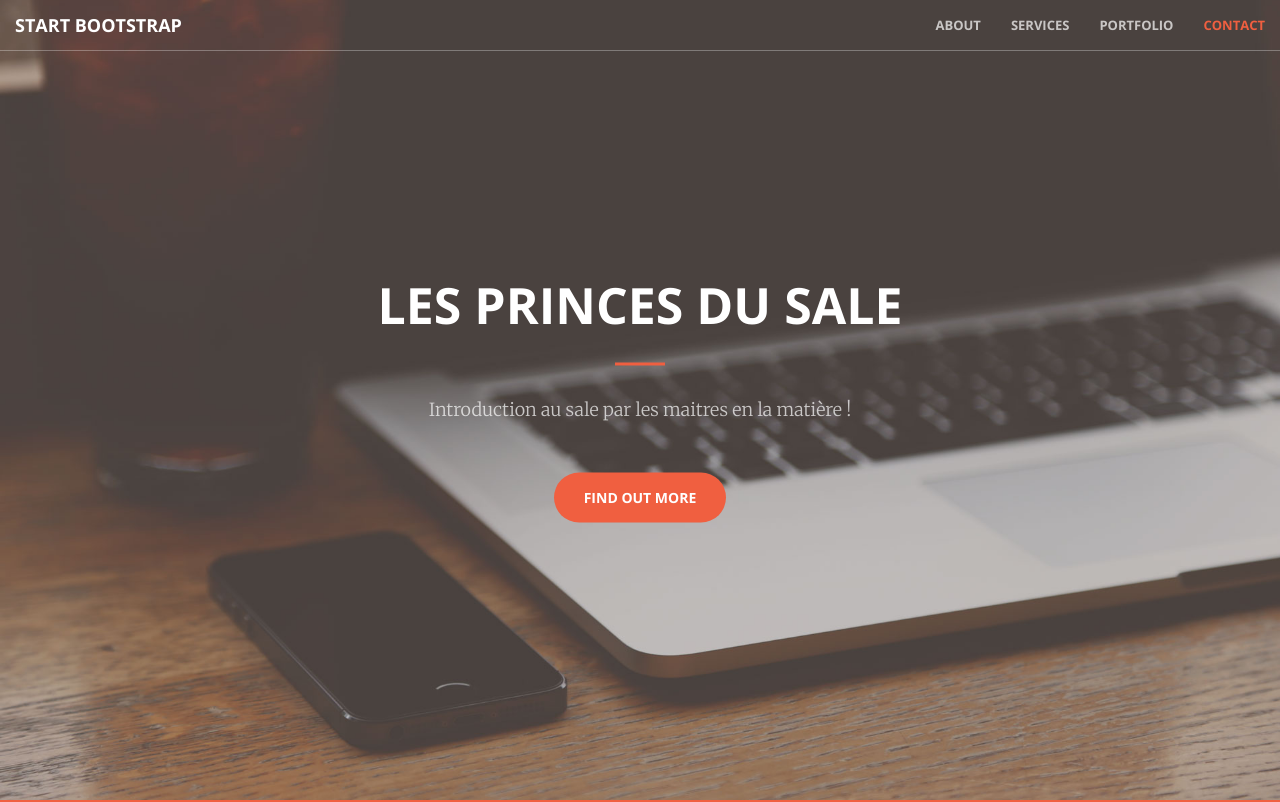
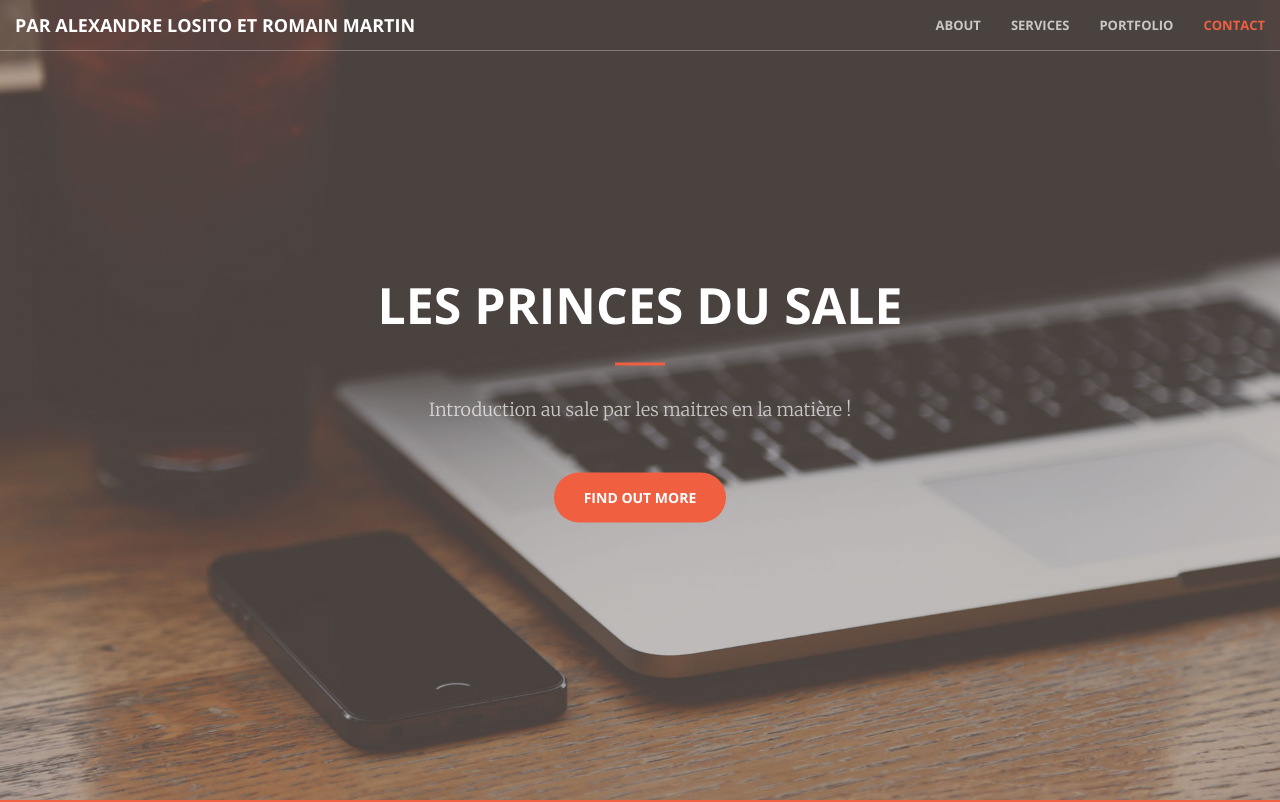
Before and after one commit to alexlosito/alexlosito.github.io, a website: page index.html in a window 1280 px wide. Shown: the top 802 px of the page. Drawn offline with nearby package versions, Linux system fonts and the light colour scheme.

Commit message:
Update index.html

```diff
--- a/index.html
+++ b/index.html
@@ -43,7 +43,7 @@
                 <button type="button" class="navbar-toggle collapsed" data-toggle="collapse" data-target="#bs-example-navbar-collapse-1">
                     <span class="sr-only">Toggle navigation</span> Menu <i class="fa fa-bars"></i>
                 </button>
-                <a class="navbar-brand page-scroll" href="#page-top">Start Bootstrap</a>
+                <a class="navbar-brand page-scroll" href="#page-top">par Alexandre LOSITO et Romain MARTIN</a>
             </div>
 
             <!-- Collect the nav links, forms, and other content for toggling -->
```
